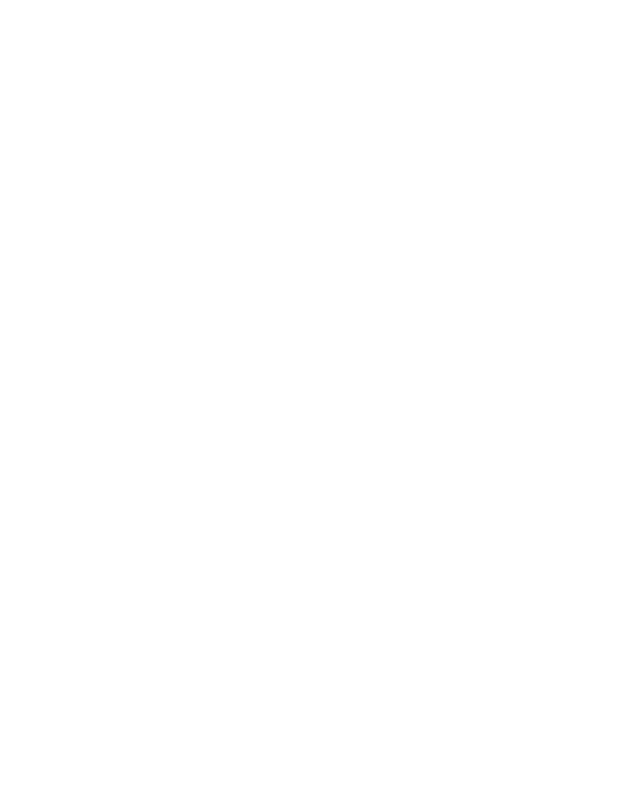
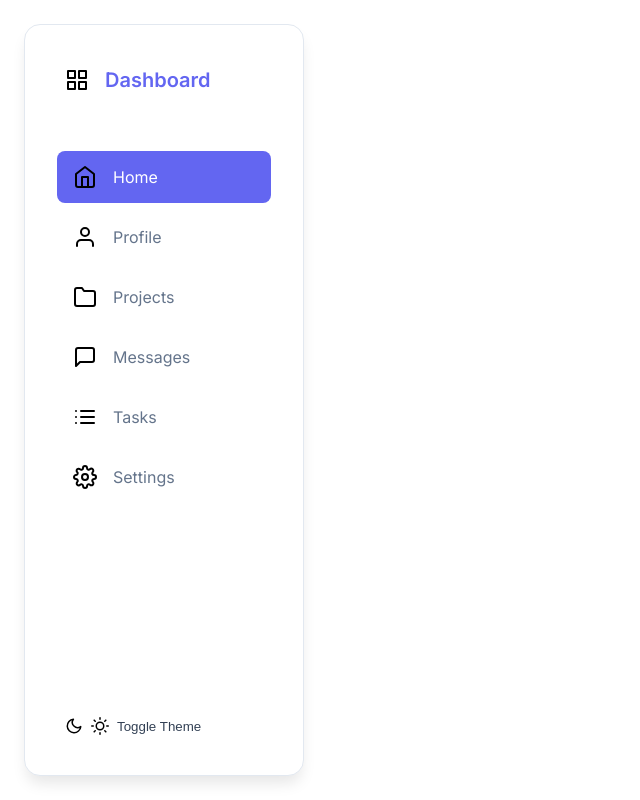
Before and after one commit to lowresboots/odin-admin-dashboard, a plain HTML site: page index.html in a window 1280 px wide. Shown: the whole page, without its empty margins (0-640 px from the left). Drawn offline with Linux system fonts and the light colour scheme.

Commit message:
Navigation and Sidebar

```diff
--- a/index.html
+++ b/index.html
@@ -12,6 +12,53 @@
 <body>
     <div class="container">
 
+        <div class="sidebar">
+            <div class="sidebar-logo">
+                <img src="assets/icons/dashboard-icon.svg" alt="Dashboard Icon" />
+                <span>Dashboard</span>
+            </div>
+
+            <nav class="nav-links">
+                <div class="nav-item active">
+                    <img src="assets/icons/home-icon.svg" alt="Home" />
+                    Home
+                </div>
+                <div class="nav-item">
+                    <img src="assets/icons/profile-icon.svg" alt="Profile" />
+                    Profile
+                </div>
+                <div class="nav-item">
+                    <img src="assets/icons/projects-icon.svg" alt="Projects" />
+                    Projects
+                </div>
+                <div class="nav-item">
+                    <img src="assets/icons/messages-icon.svg" alt="Messages" />
+                    Messages
+                </div>
+                <div class="nav-item">
+                    <img src="assets/icons/tasks-icon.svg" alt="Tasks" />
+                    Tasks
+                </div>
+                <div class="nav-item">
+                    <img src="assets/icons/settings-icon.svg" alt="Settings" />
+                    Settings
+                </div>
+            </nav>
+
+            <button class="theme-toggle" onclick="toggleTheme()">
+                <img src="assets/icons/moon-icon.svg" alt="Dark Mode" class="theme-icon moon">
+                <img src="assets/icons/sun-icon.svg" alt="Light Mode" class="theme-icon sun">
+                Toggle Theme
+            </button>
+        </div>
+
+        <header class="header">
+
+        </header>
+
+        <main class="main-content">
+
+        </main>
     </div>
     <script src="script.js"></script>
 </body>
--- a/style.css
+++ b/style.css
@@ -1,7 +1,27 @@
-*, *::before, *::after {
+*,
+*::before,
+*::after {
     margin: 0;
     padding: 0;
     box-sizing: border-box;
+}
+
+:root {
+    --radius-sm: 0.5rem;
+    --radius-md: 0.75rem;
+    --radius-lg: 1rem;
+    --primary: #6366f1;
+    --primary-light: #818cf8;
+    --secondary: #cbd5e1;
+    --background: #f8fafc;
+    --surface: #ffffff;
+    --text: #334155;
+    --text-light: #64748b;
+    --shadow-color: rgba(0, 0, 0, 0.1);
+    --border-color: #e2e8f0;
+    --shadow-sm: 0 1px 3px var(--shadow-color);
+    --shadow-md: 0 4px 6px -1px var(--shadow-color);
+    --shadow-lg: 0 10px 15px -3px var(--shadow-color);
 }
 
 body {
@@ -9,3 +29,92 @@ body {
     min-height: 100vh;
     line-height: 1.5;
 }
+
+.container {
+    display: grid;
+    grid-template-columns: 280px 1fr;
+    grid-template-rows: 70px 1fr;
+    min-height: 100vh;
+    gap: 1.5rem;
+    padding: 1.5rem;
+}
+
+.sidebar {
+    background: var(--surface);
+    grid-row: 1 / -1;
+    padding: 2rem;
+    border-radius: var(--radius-lg);
+    box-shadow: var(--shadow-lg);
+    display: grid;
+    grid-template-rows: auto 1fr auto;
+    gap: 3rem;
+    transition: all 0.3s ease;
+    border: 1px solid var(--border-color);
+}
+
+.sidebar-logo {
+    display: flex;
+    align-items: center;
+    gap: 1rem;
+    font-size: 1.25rem;
+    font-weight: 600;
+    color: var(--primary);
+    padding: 0.5rem;
+}
+
+.nav-links {
+    display: grid;
+    gap: 0.5rem;
+    align-content: start;
+}
+
+.nav-item {
+    display: flex;
+    align-items: center;
+    gap: 1rem;
+    padding: 0.875rem 1rem;
+    border-radius: var(--radius-sm);
+    color: var(--text-light);
+    transition: all 0.2s ease;
+    cursor: pointer;
+}
+
+.nav-item:hover {
+    background: var(--background);
+    color: var(--primary);
+    transform: translateX(4px);
+}
+
+.nav-item.active {
+    background: var(--primary);
+    color: white;
+}
+
+.theme-toggle {
+    background: none;
+    border: none;
+    padding: 0.5rem;
+    cursor: pointer;
+    color: var(--text);
+    border-radius: var(--radius-sm);
+    transition: all 0.2s ease;
+    display: flex;
+    align-items: center;
+    gap: 0.5rem;
+}
+
+.theme-toggle:hover {
+    background: var(--background);
+    color: var(--text);
+}
+
+.theme-toggle .theme-icon {
+    width: 18px;
+    height: 18px;
+}
+
+.main-content {
+    display: grid;
+    grid-template-columns: 1fr 320px;
+    gap: 1.5rem;
+}
```
